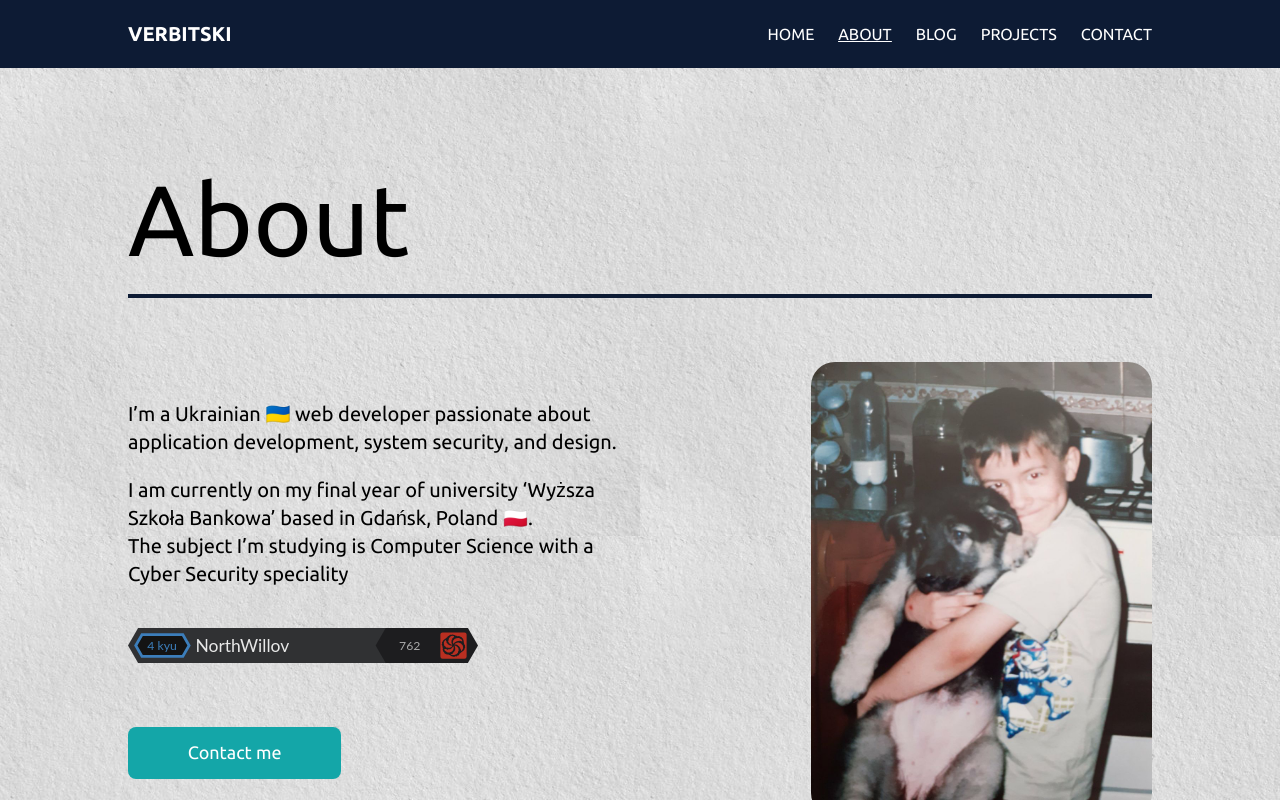
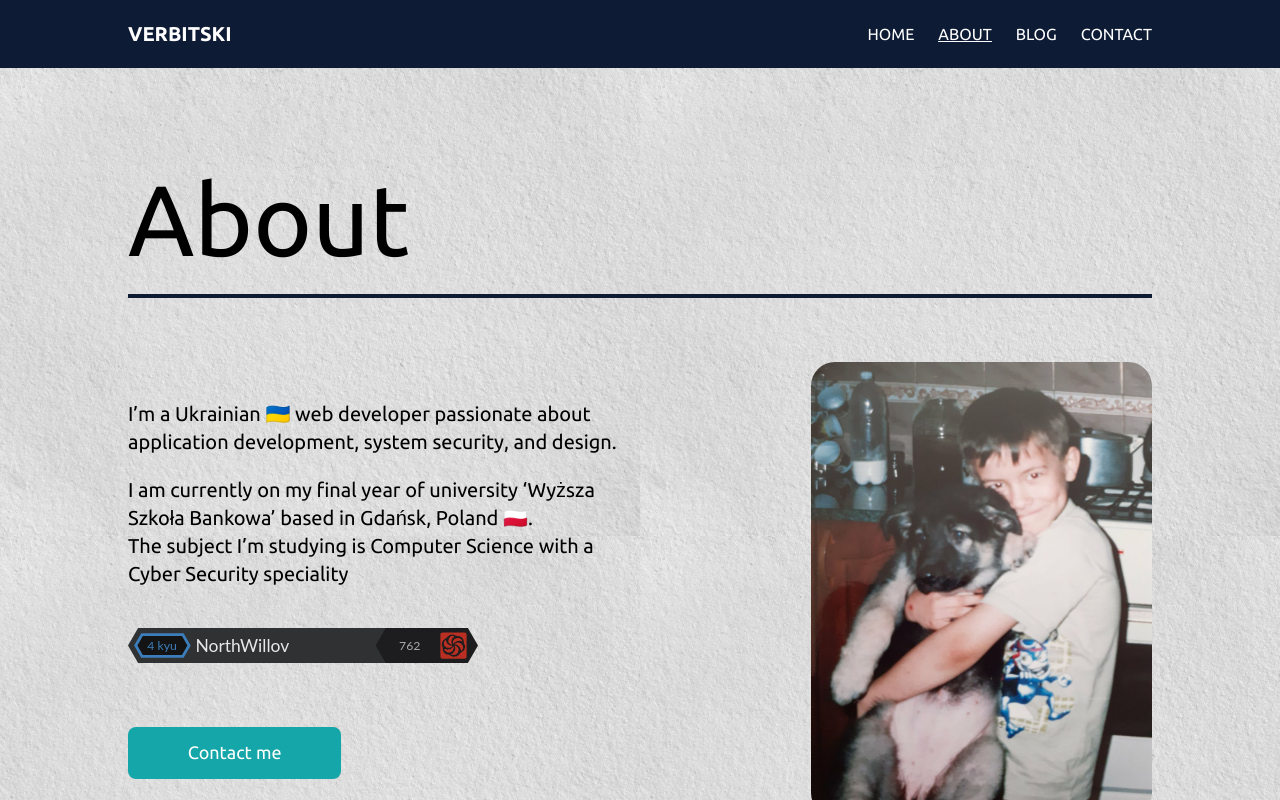
Before and after one commit to NorthWillov/verbitski.dev, a Next.js app: page /about in a window 1280 px wide. Shown: the top 800 px of the page. Built offline with nearby package versions, Linux system fonts and the light colour scheme.

Commit message:
Hide Projects from navbar

```diff
--- a/components/navbar.tsx
+++ b/components/navbar.tsx
@@ -73,7 +73,8 @@ export const Navbar = () => {
                       <a>BLOG</a>
                     </Link>
                   </li>
-                  <li
+                  {/* **Projects are outdated** UPDATE REQUIRE */}
+                  {/* <li
                     className={`${
                       router.pathname == "/projects" ? "underline" : ""
                     } burger-item`}
@@ -81,7 +82,7 @@ export const Navbar = () => {
                     <Link scroll={false} href="/projects">
                       <a>PROJECTS</a>
                     </Link>
-                  </li>
+                  </li> */}
                   <li
                     className={`${
                       router.pathname == "/contact" ? "underline" : ""
@@ -123,7 +124,8 @@ export const Navbar = () => {
                   <a>BLOG</a>
                 </Link>
               </li>
-              <li
+              {/* **Projects are outdated** UPDATE REQUIRE */}
+              {/* <li
                 className={`${
                   router.pathname == "/projects" ? "underline" : ""
                 }`}
@@ -131,7 +133,7 @@ export const Navbar = () => {
                 <Link scroll={false} href="/projects">
                   <a>PROJECTS</a>
                 </Link>
-              </li>
+              </li> */}
               <li
                 className={`${
                   router.pathname == "/contact" ? "underline" : ""
--- a/components/transition.tsx
+++ b/components/transition.tsx
@@ -1,12 +1,12 @@
 import { ReactNode } from "react";
-import { motion, AnimatePresence } from "framer-motion";
+import { motion, AnimatePresence, Variants } from "framer-motion";
 import { useRouter } from "next/router";
 
 type Props = {
   children: ReactNode;
 };
 
-const variants = {
+const variants: Variants = {
   inactive: {
     opacity: 1,
     transition: {
```
